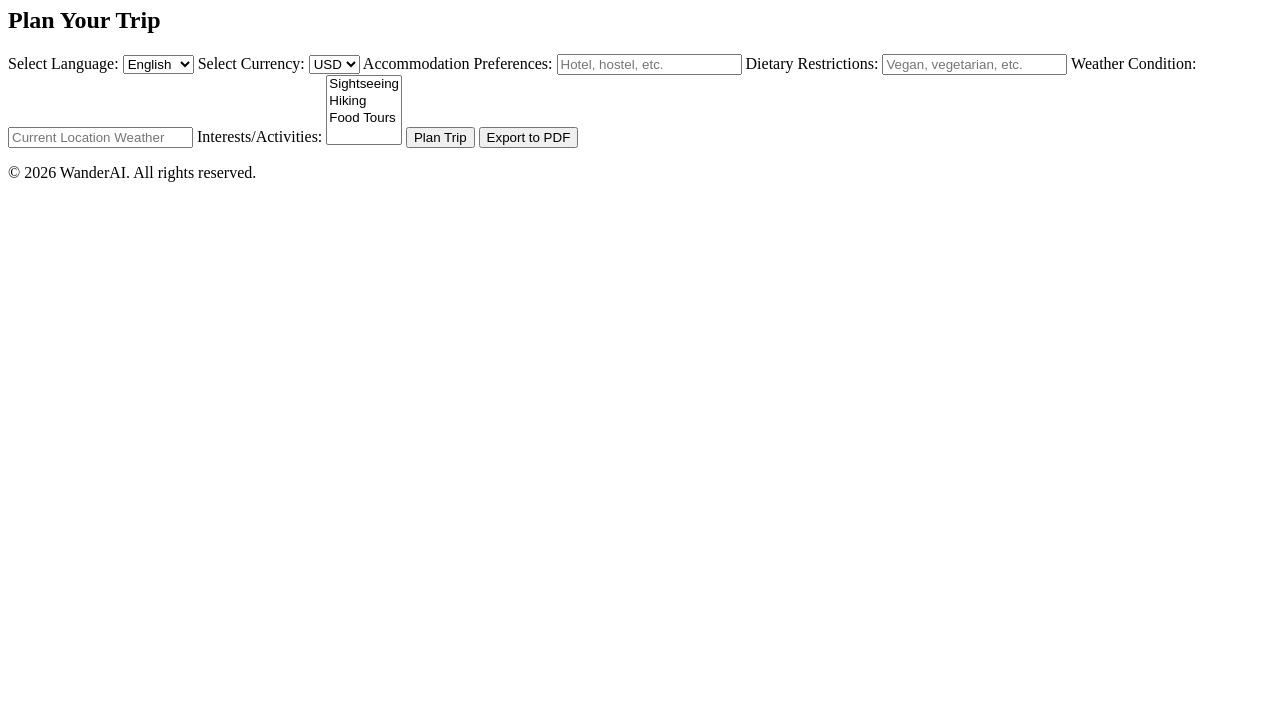
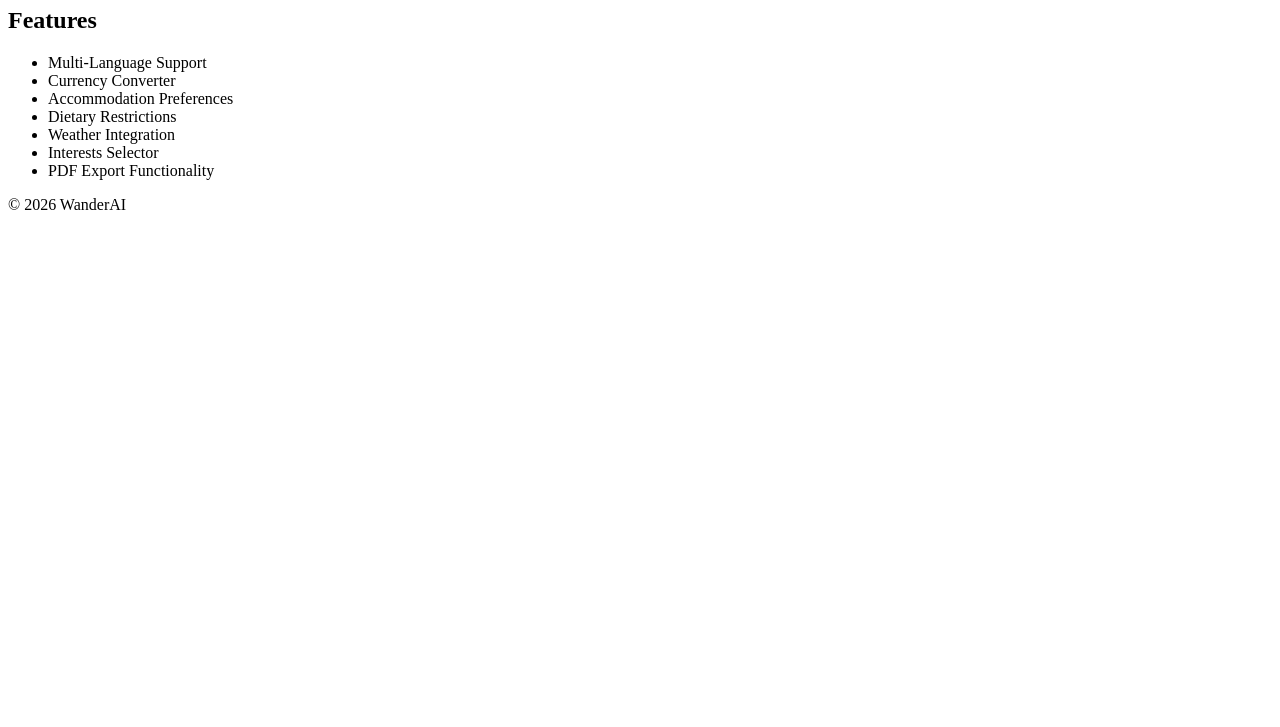
Before and after one commit to anchi7777/wanderai, a plain HTML site: page index.html in a window 1280 px wide. Shown: the part 73-800 px from the top of the page. Drawn offline with Linux system fonts and the light colour scheme.

Commit message:
Update index.html to include enhanced features for WanderAI application

```diff
--- a/index.html
+++ b/index.html
@@ -3,52 +3,28 @@
 <head>
     <meta charset="UTF-8">
     <meta name="viewport" content="width=device-width, initial-scale=1.0">
-    <title>WanderAI Travel Planner</title>
-    <link rel="stylesheet" href="styles.css">
+    <title>WanderAI Application</title>
 </head>
 <body>
     <header>
-        <h1>WanderAI Travel Planner</h1>
+        <h1>Welcome to the Enhanced WanderAI Application!</h1>
     </header>
     <main>
         <section>
-            <h2>Plan Your Trip</h2>
-            <form id="travel-form">
-                <label for="language">Select Language:</label>
-                <select id="language">
-                    <option value="en">English</option>
-                    <option value="es">Spanish</option>
-                    <option value="fr">French</option>
-                    <!-- Add more languages as needed -->
-                </select>
-                <label for="currency">Select Currency:</label>
-                <select id="currency">
-                    <option value="usd">USD</option>
-                    <option value="eur">EUR</option>
-                    <option value="gbp">GBP</option>
-                    <!-- Add more currencies as needed -->
-                </select>
-                <label for="accommodation">Accommodation Preferences:</label>
-                <input type="text" id="accommodation" placeholder="Hotel, hostel, etc.">
-                <label for="diet">Dietary Restrictions:</label>
-                <input type="text" id="diet" placeholder="Vegan, vegetarian, etc.">
-                <label for="weather">Weather Condition:</label>
-                <input type="text" id="weather-display" placeholder="Current Location Weather">
-                <label for="activities">Interests/Activities:</label>
-                <select id="activities" multiple>
-                    <option value="sightseeing">Sightseeing</option>
-                    <option value="hiking">Hiking</option>
-                    <option value="food">Food Tours</option>
-                    <!-- Add more activities as needed -->
-                </select>
-                <button type="submit">Plan Trip</button>
-                <button type="button" id="export">Export to PDF</button>
-            </form>
+            <h2>Features</h2>
+            <ul>
+                <li>Multi-Language Support</li>
+                <li>Currency Converter</li>
+                <li>Accommodation Preferences</li>
+                <li>Dietary Restrictions</li>
+                <li>Weather Integration</li>
+                <li>Interests Selector</li>
+                <li>PDF Export Functionality</li>
+            </ul>
         </section>
     </main>
     <footer>
-        <p>&copy; 2026 WanderAI. All rights reserved.</p>
+        <p>&copy; 2026 WanderAI</p>
     </footer>
-    <script src="script.js"></script>
 </body>
 </html>
```
